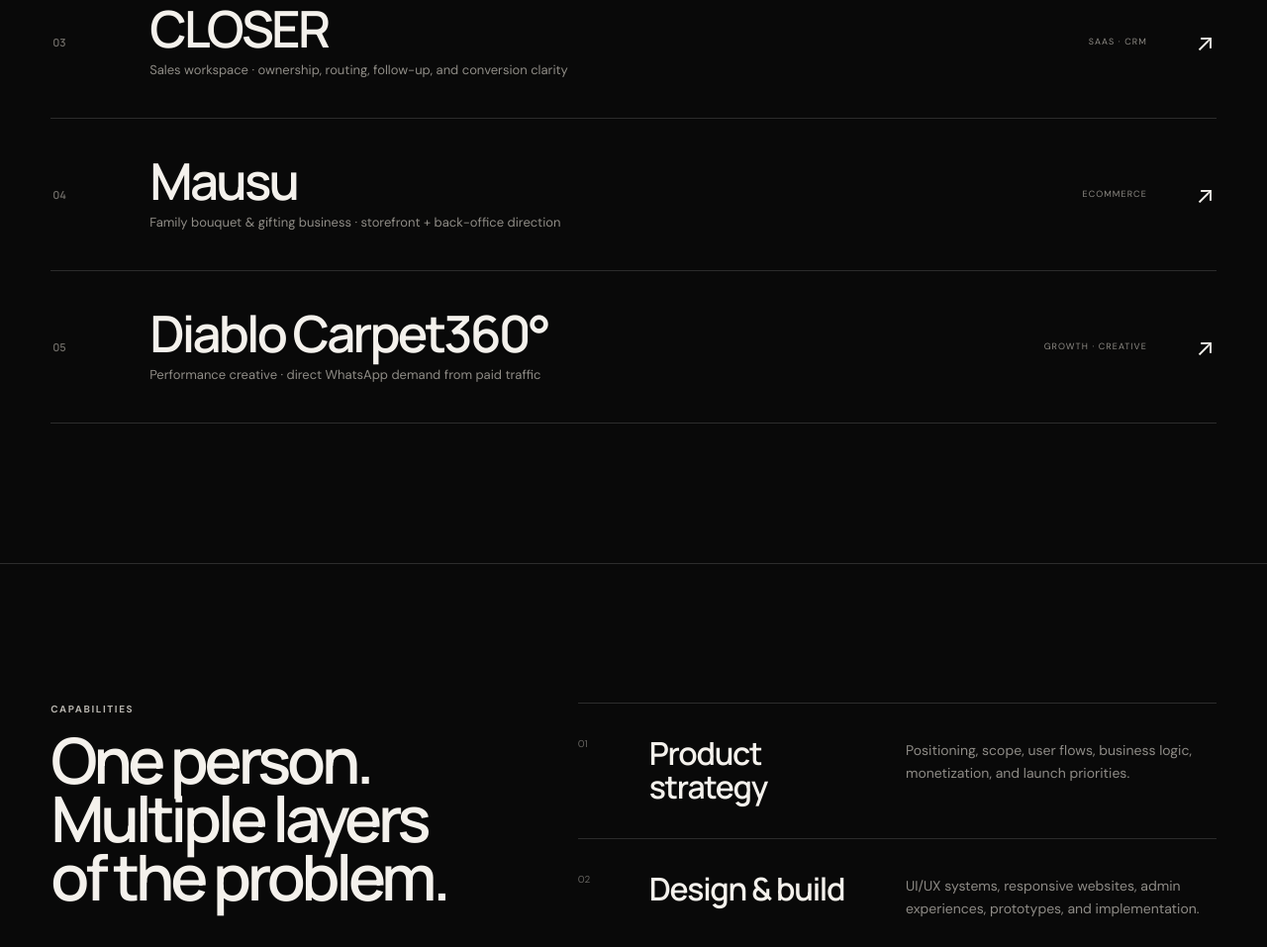
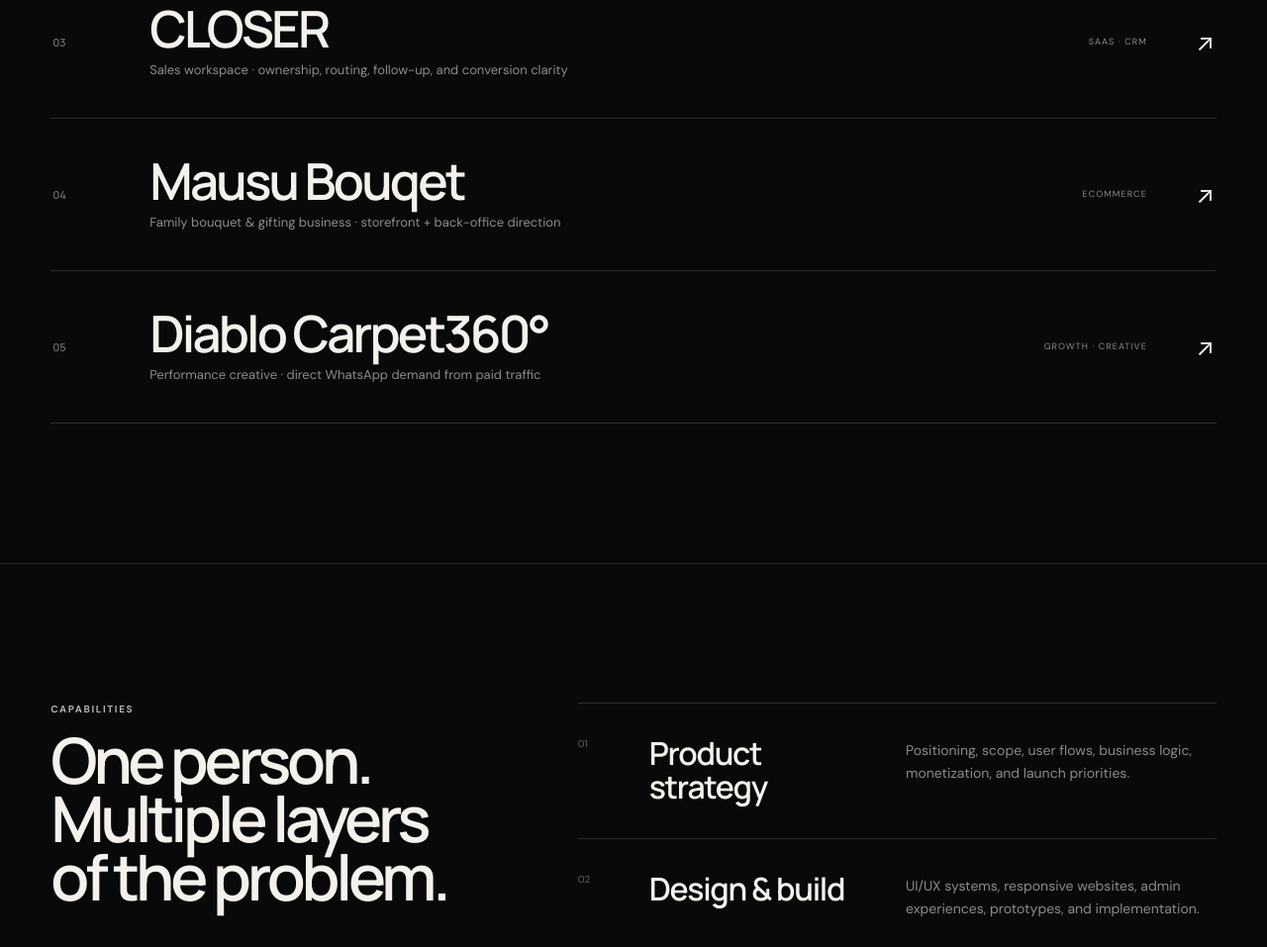
Before and after one commit to winnipikko-cyber/fadhly-portfolio, a plain HTML site: page index.html in a window 1280 px wide. Shown: the part 1557-2514 px from the top of the page at 99% size. Drawn offline with Linux system fonts and the light colour scheme.

Commit message:
Use full Mausu Bouqet project name

```diff
--- a/index.html
+++ b/index.html
@@ -88,9 +88,9 @@
           <span class="project-role">SaaS · CRM</span>
           <span class="project-arrow">↗</span>
         </a>
-        <a class="project-row reveal" href="./work/mausu/" data-project="Mausu">
+        <a class="project-row reveal" href="./work/mausu/" data-project="Mausu Bouqet">
           <span class="project-no">04</span>
-          <div><h3>Mausu</h3><p>Family bouquet & gifting business · storefront + back-office direction</p></div>
+          <div><h3>Mausu Bouqet</h3><p>Family bouquet & gifting business · storefront + back-office direction</p></div>
           <span class="project-role">Ecommerce</span>
           <span class="project-arrow">↗</span>
         </a>
```
